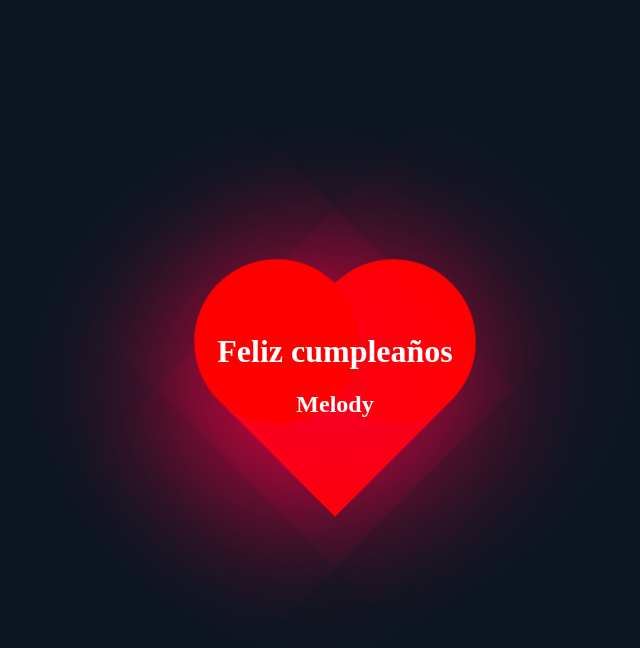
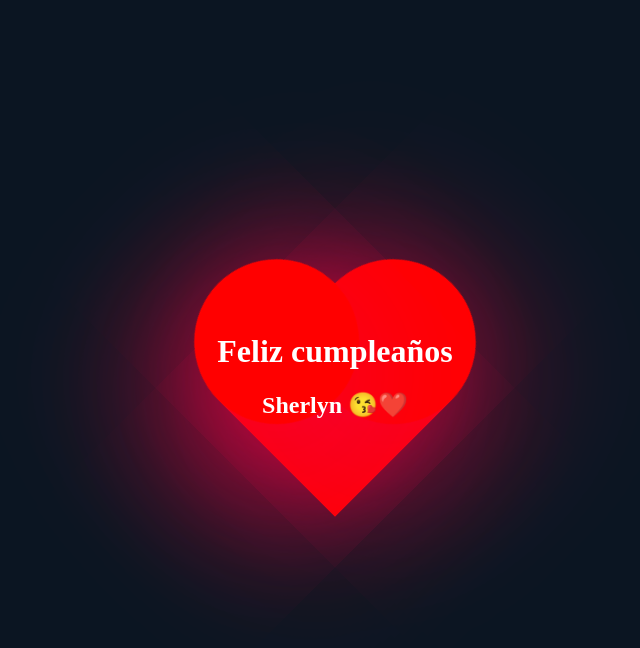
Before and after one commit to TenochVazquez/TenochVazquez.github.io, a plain HTML site: page otros/index.html in a window 1280 px wide. Shown: the whole page, without its empty margins (305-945 px from the left). Drawn offline with Linux system fonts and the light colour scheme.

Commit message:
Actualizar index.html

```diff
--- a/otros/index.html
+++ b/otros/index.html
@@ -76,7 +76,7 @@ h2 { color : white
     <div class="heart"></div>
 
     <div class="contenido"><h1>Feliz cumpleaños</h1>
- <h2>Melody</h2></div>
+ <h2>Sherlyn 😘❤️</h2></div>
 
 
 
```
